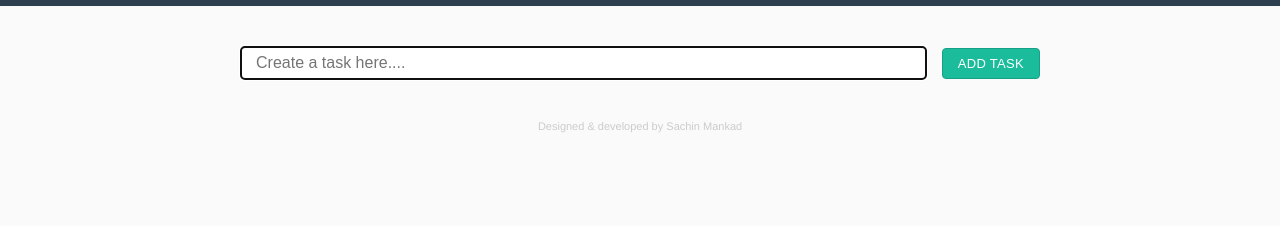
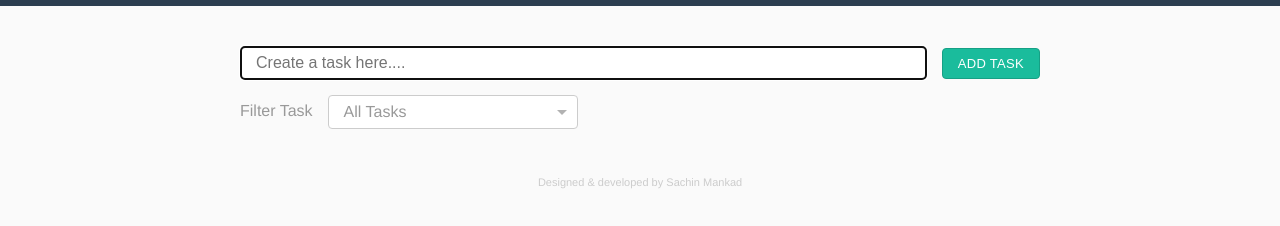
Before and after one commit to sachinmankad/leantodomvp, a plain HTML site: page index.html in a window 1280 px wide. Shown: the part 44-270 px from the top of the page. Drawn offline with Linux system fonts and the light colour scheme.

Commit message:
Adding style for Select Box

```diff
--- a/css/style.css
+++ b/css/style.css
@@ -32,6 +32,78 @@ body  {
 		width: 800px;
 	}
   }
+
+.TaskList__Filter {
+  display: flex;
+  margin: 15px 0 0 0;
+  padding: 0;
+}
+
+.FilterLabel{
+  font-size: 16px;
+  color: #999;
+  padding-right: 15px;
+  margin-top: 7px;
+}
+.SelectBox {
+  display :flex;
+  flex-wrap: wrap;
+  align-items: center;
+  width: 250px;
+  height: 34px;
+  border: 1px solid #ccc;
+  background-color: #fff;
+  border-radius: 4px;
+  font-size: 16px;
+  color: #999;
+  padding: 0;
+  box-sizing: border-box;
+}
+.SelectBox__Text {
+  margin: 0;
+  padding: 0 15px;
+  flex-shrink: 0;
+  flex-grow: 1;
+}
+.SelectBox__Icon {
+  width:0;
+  height:0;
+  margin-right:10px;
+  border-left:5px solid transparent;
+  border-right:5px solid transparent;
+  border-top:5px solid #000;
+  opacity:0.3;
+}
+.SelectBox__Icon:hover {
+  opacity:1;
+}
+.SelectBox__List {
+  background:white;
+  position:absolute;
+  max-width:247px;
+  z-index:1;
+  padding:0;
+  margin:0;
+  margin-top:60px;
+  border:1px solid #eee;
+  border-bottom-left-radius:4px;
+  border-bottom-right-radius:4px;
+  list-style:none;
+  width:100%;
+  flex-grow:1;
+  flex-shrink:0;
+}
+.SelectBox__ListItem {
+  padding:5px 15px;
+  opacity:0.5;
+}
+.SelectBox__ListItem:hover{
+  opacity:1;
+  background-color:#eee;
+}
+.SelectBox__ListItem--selected {
+  background-color:#eee;
+}
 
 .TaskList {
   margin: 30px 0;
--- a/index.html
+++ b/index.html
@@ -19,6 +19,19 @@
   <div class="Task__Wrapper">
     <input autofocus="true" id="taskBox" type="text" class="Task__Input" placeholder="Create a task here...."/>
     <button id="addTask" class="Task__Button Task__Button--add">Add Task</button>
+  </div>
+
+  <div id="list-filter" class="TaskList__Filter">
+  	<p class="FilterLabel">Filter Task</p>
+  	<div class="SelectBox">
+  		<p class="SelectBox__Text">All Tasks</p>
+  		<span class="SelectBox__Icon"></span>
+  		<ol class="SelectBox__List hide">
+  			<il class="SelectBox__ListItem" data-value="0">All Tasks</li>
+  			<il class="SelectBox__ListItem" data-value="0">All Tasks</li>
+  			<il class="SelectBox__ListItem" data-value="0">All Tasks</li>
+  		</ol>
+  	</div>
   </div>
 
   <ol class="TaskList"></ol>
```
